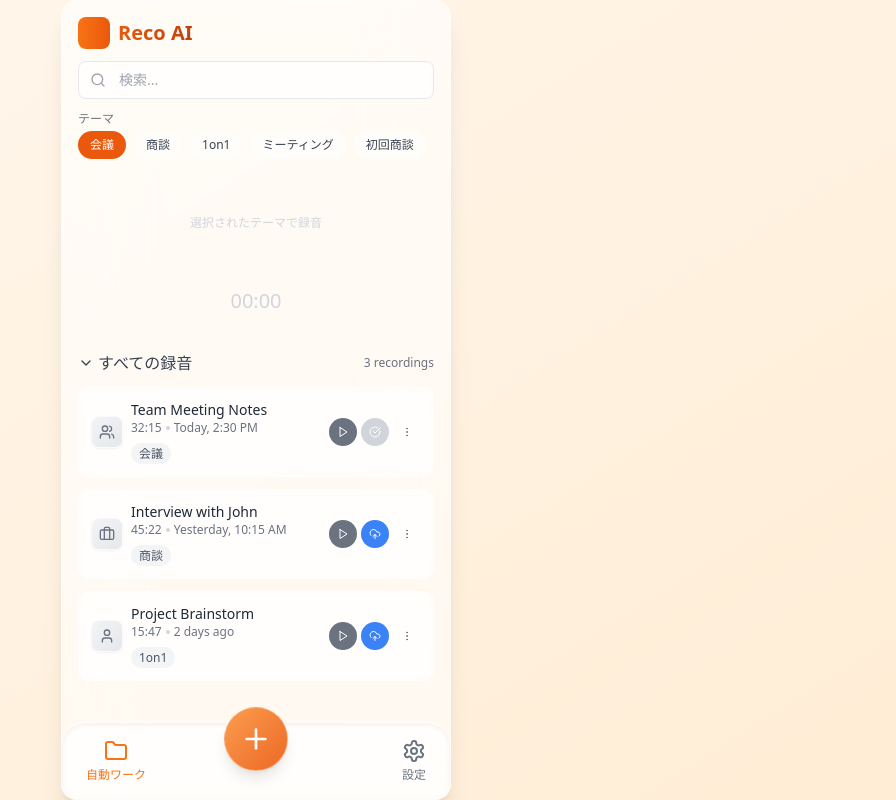
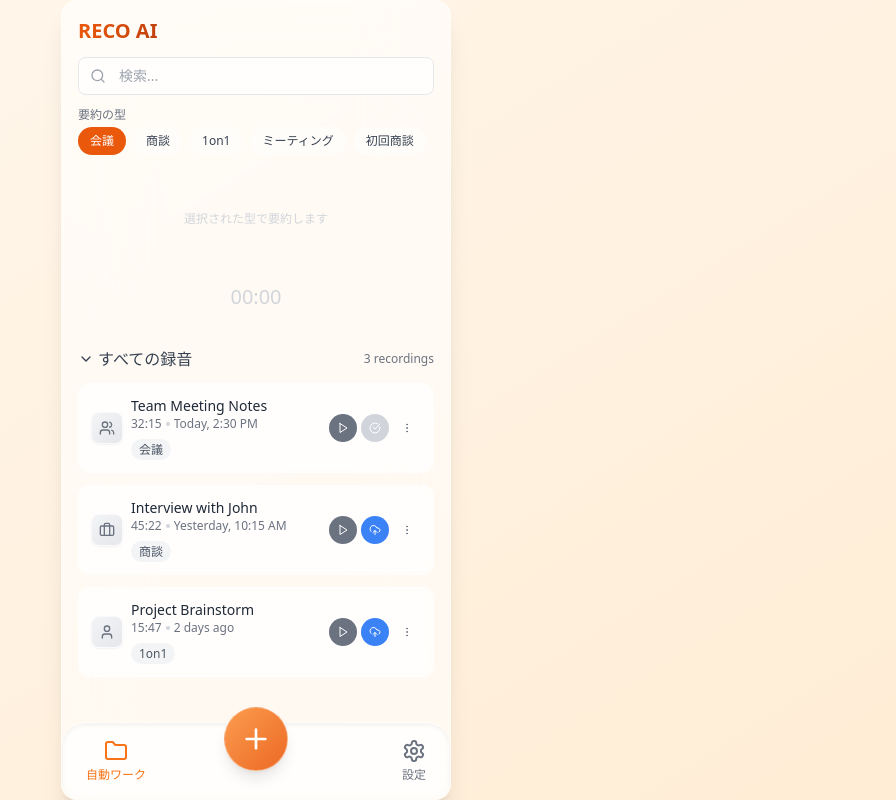
Before and after one commit to FoundD-oka/Washed-Glass-Recording-App, a React app: page / in a window 1280 px wide. Shown: the whole page, without its empty margins (384-1280 px from the left). Built offline with nearby package versions, Linux system fonts and the light colour scheme; the HTML template or start-up script is replaced by a standard one.

Commit message:
[Magic Patterns] Updated from 'カードクリックで直接遷移'

```diff
--- a/src/components/BottomNav.tsx
+++ b/src/components/BottomNav.tsx
@@ -29,7 +29,7 @@ const BottomNav: React.FC<BottomNavProps> = ({
           </span>
         </div>
         {/* Record button */}
-        {active === 'home' && <div className="absolute left-1/2 -translate-x-1/2 -translate-y-1/2 top-0">
+        {active === 'home' && <div className="absolute left-1/2 -translate-x-1/2 -translate-y-1/2 top-0 z-50">
             <RecorderControls isRecording={isRecording} recordingTime={recordingTime} toggleRecording={toggleRecording} formatTime={formatTime} />
           </div>}
         {/* Settings button */}
--- a/src/components/RecorderApp.tsx
+++ b/src/components/RecorderApp.tsx
@@ -101,11 +101,8 @@ const RecorderApp = () => {
         <div className="flex flex-col h-full">
           <div className="p-4">
             <div className="flex items-center gap-2 mb-3">
-              <div className="bg-gradient-to-r from-orange-500 to-orange-600 p-1.5 rounded-lg">
-                <div className="h-5 w-5 text-white" />
-              </div>
               <h1 className="text-xl font-semibold bg-gradient-to-r from-orange-600 to-orange-700 inline-block text-transparent bg-clip-text">
-                Reco AI
+                RECO AI
               </h1>
             </div>
             <div className="relative mb-3">
@@ -115,7 +112,7 @@ const RecorderApp = () => {
               <input type="text" className="block w-full pl-10 pr-3 py-2 border border-gray-200 rounded-lg bg-white/70 focus:outline-none focus:ring-1 focus:ring-orange-500 text-sm" placeholder="検索..." value={searchQuery} onChange={e => setSearchQuery(e.target.value)} />
             </div>
             <div className="mb-1">
-              <h2 className="text-xs text-gray-500">テーマ</h2>
+              <h2 className="text-xs text-gray-500">要約の型</h2>
             </div>
             <div className="mb-4 overflow-x-auto no-scrollbar">
               <div className="flex space-x-2 min-w-max">
@@ -126,7 +123,7 @@ const RecorderApp = () => {
             </div>
             <div className="relative h-24 mb-4">
               {isRecording ? <WaveformVisualizer /> : <div className="w-full h-full flex items-center justify-center text-gray-300">
-                  <span className="text-xs">選択されたテーマで録音</span>
+                  <span className="text-xs">選択された型で要約します</span>
                 </div>}
             </div>
             <div className={`text-xl font-medium mb-3 text-center ${isRecording ? 'text-gray-800' : 'text-gray-300'}`}>
--- a/src/components/RecorderControls.tsx
+++ b/src/components/RecorderControls.tsx
@@ -12,7 +12,7 @@ const RecorderControls: React.FC<RecorderControlsProps> = ({
   toggleRecording,
   formatTime
 }) => {
-  return <button onClick={toggleRecording} className={`flex items-center justify-center w-16 h-16 rounded-full shadow-lg backdrop-blur-md border border-white/30 ${isRecording ? 'bg-gradient-to-br from-gray-400/90 to-gray-600/90 hover:from-gray-500/90 hover:to-gray-700/90' : 'bg-gradient-to-br from-orange-400/90 to-orange-600/90 hover:from-orange-500/90 hover:to-orange-700/90'}`}>
+  return <button onClick={toggleRecording} className={`flex items-center justify-center w-16 h-16 rounded-full shadow-lg backdrop-blur-md border border-white/30 z-50 ${isRecording ? 'bg-gradient-to-br from-gray-400/90 to-gray-600/90 hover:from-gray-500/90 hover:to-gray-700/90' : 'bg-gradient-to-br from-orange-400/90 to-orange-600/90 hover:from-orange-500/90 hover:to-orange-700/90'}`}>
       {isRecording ? <StopCircleIcon className="h-7 w-7 text-white" /> : <PlusIcon className="h-8 w-8 text-white" />}
     </button>;
 };
--- a/src/components/WorkflowSheet.tsx
+++ b/src/components/WorkflowSheet.tsx
@@ -1,7 +1,7 @@
 import React, { useState } from 'react';
 import Sheet from './ui/Sheet';
 import Button from './ui/Button';
-import { Mail, Database, ExternalLink, CheckIcon } from 'lucide-react';
+import { Mail, Database, ExternalLink } from 'lucide-react';
 import UrlInputModal from './UrlInputModal';
 import RecordingSelectionModal from './RecordingSelectionModal';
 import { useToast } from './ui/ToastProvider';
@@ -15,7 +15,7 @@ const WorkflowSheet: React.FC<WorkflowSheetProps> = ({
 }) => {
   const [isUrlInputOpen, setIsUrlInputOpen] = useState(false);
   const [isRecordingSelectionOpen, setIsRecordingSelectionOpen] = useState(false);
-  const [selectedWorkflow, setSelectedWorkflow] = useState<string | null>(null);
+  const [workflowType, setWorkflowType] = useState<string>('');
   const {
     showToast
   } = useToast();
@@ -25,8 +25,12 @@ const WorkflowSheet: React.FC<WorkflowSheetProps> = ({
   const closeUrlInput = () => {
     setIsUrlInputOpen(false);
   };
-  const handleWorkflowSelect = (workflowId: string) => {
-    setSelectedWorkflow(workflowId);
+  const handleWorkflowSelect = (type: string) => {
+    if (type === 'email') {
+      setWorkflowType('お礼メールの作成');
+    } else if (type === 'salesforce') {
+      setWorkflowType('Salesforceへ登録');
+    }
     setIsRecordingSelectionOpen(true);
   };
   const handleRecordingSelect = () => {
@@ -42,7 +46,7 @@ const WorkflowSheet: React.FC<WorkflowSheetProps> = ({
           </h2>
           {/* Workflow options */}
           <div className="space-y-3">
-            <div className={`p-4 backdrop-blur-sm rounded-lg border shadow-sm flex items-center cursor-pointer transition-colors ${selectedWorkflow === 'email' ? 'bg-orange-50 border-orange-300' : 'bg-white/70 border-gray-200 hover:bg-orange-50/50'}`} onClick={() => handleWorkflowSelect('email')}>
+            <div className="p-4 backdrop-blur-sm rounded-lg border border-gray-200 shadow-sm flex items-center cursor-pointer transition-colors hover:bg-orange-50/50" onClick={() => handleWorkflowSelect('email')}>
               <div className="mr-3 p-2 bg-orange-100 rounded-full">
                 <Mail className="h-5 w-5 text-orange-500" />
               </div>
@@ -54,11 +58,8 @@ const WorkflowSheet: React.FC<WorkflowSheetProps> = ({
                   会話内容から自動的にお礼メールを作成します
                 </div>
               </div>
-              {selectedWorkflow === 'email' && <div className="w-6 h-6 bg-orange-500 rounded-full flex items-center justify-center">
-                  <CheckIcon className="h-4 w-4 text-white" />
-                </div>}
             </div>
-            <div className={`p-4 backdrop-blur-sm rounded-lg border shadow-sm flex items-center cursor-pointer transition-colors ${selectedWorkflow === 'salesforce' ? 'bg-orange-50 border-orange-300' : 'bg-white/70 border-gray-200 hover:bg-orange-50/50'}`} onClick={() => handleWorkflowSelect('salesforce')}>
+            <div className="p-4 backdrop-blur-sm rounded-lg border border-gray-200 shadow-sm flex items-center cursor-pointer transition-colors hover:bg-orange-50/50" onClick={() => handleWorkflowSelect('salesforce')}>
               <div className="mr-3 p-2 bg-orange-100 rounded-full">
                 <Database className="h-5 w-5 text-orange-500" />
               </div>
@@ -70,9 +71,6 @@ const WorkflowSheet: React.FC<WorkflowSheetProps> = ({
                   会話内容をSalesforceに自動登録します
                 </div>
               </div>
-              {selectedWorkflow === 'salesforce' && <div className="w-6 h-6 bg-orange-500 rounded-full flex items-center justify-center">
-                  <CheckIcon className="h-4 w-4 text-white" />
-                </div>}
             </div>
           </div>
           <div className="fixed bottom-8 left-0 right-0 px-4 max-w-[390px] mx-auto">
@@ -84,7 +82,7 @@ const WorkflowSheet: React.FC<WorkflowSheetProps> = ({
         </div>
       </Sheet>
       <UrlInputModal isOpen={isUrlInputOpen} onClose={closeUrlInput} />
-      <RecordingSelectionModal isOpen={isRecordingSelectionOpen} onClose={() => setIsRecordingSelectionOpen(false)} onConfirm={handleRecordingSelect} workflowType={selectedWorkflow === 'email' ? 'お礼メールの作成' : 'Salesforceへ登録'} />
+      <RecordingSelectionModal isOpen={isRecordingSelectionOpen} onClose={() => setIsRecordingSelectionOpen(false)} onConfirm={handleRecordingSelect} workflowType={workflowType} />
     </>;
 };
 export default WorkflowSheet;
```
